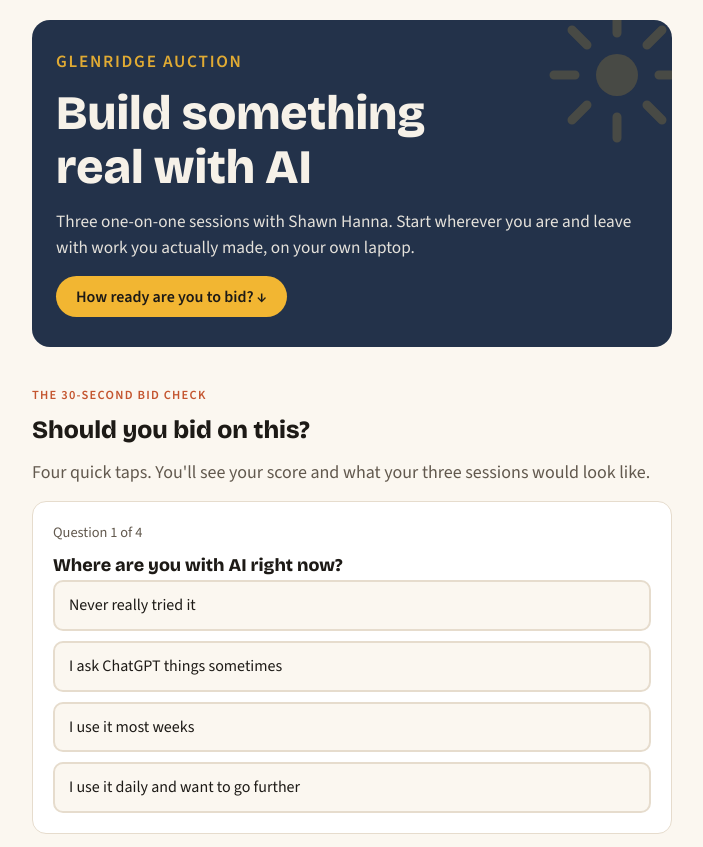
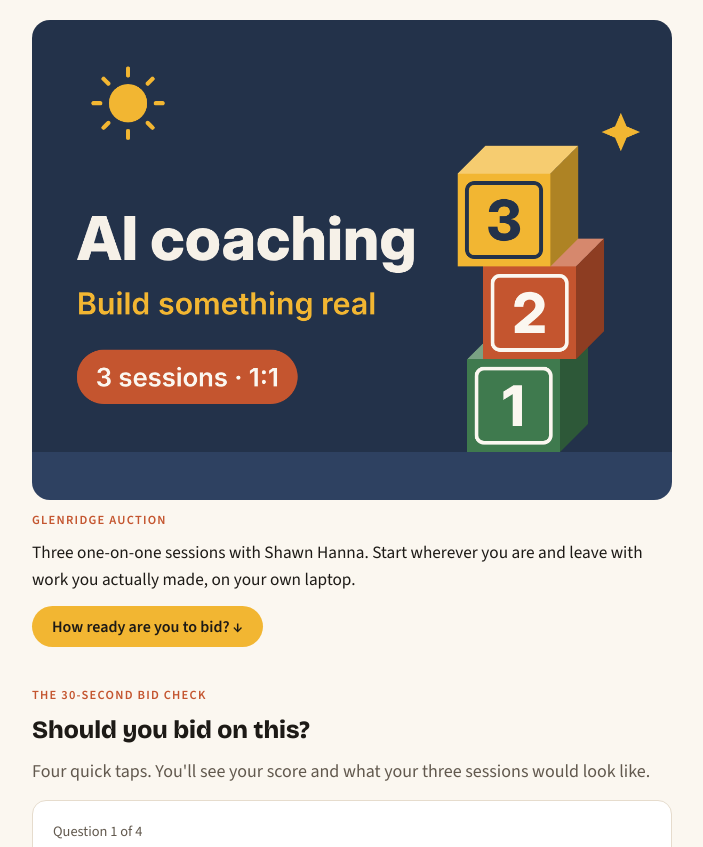
Before and after one commit to sghanna/ai, a plain HTML site: page coaching/index.html in a window 1280 px wide. Shown: the top 847 px of the page, without its empty margins (288-991 px from the left). Drawn offline with nearby package versions, Linux system fonts and the light colour scheme.

Commit message:
Add building-block cover image and link preview to coaching page
Co-Authored-By: Claude Opus 5.5 <noreply@anthropic.com>
Claude-Session: https://claude.ai/code/session_01Rmd1NMrfMHXiCmwASJwqiF

```diff
--- a/coaching/index.html
+++ b/coaching/index.html
@@ -4,6 +4,13 @@
 <meta charset="utf-8">
 <meta name="viewport" content="width=device-width,initial-scale=1">
 <title>AI Coaching with Shawn Hanna</title>
+<meta name="description" content="Three one-on-one AI coaching sessions with Shawn Hanna. Leave with something real you built yourself.">
+<meta property="og:title" content="AI coaching with Shawn Hanna: Build something real">
+<meta property="og:description" content="Three one-on-one sessions. Start wherever you are and leave with work you actually made.">
+<meta property="og:image" content="https://sghanna.github.io/ai/coaching/cover.png">
+<meta property="og:image:width" content="1200"><meta property="og:image:height" content="900">
+<meta property="og:url" content="https://sghanna.github.io/ai/coaching/">
+<meta name="twitter:card" content="summary_large_image">
 <link rel="preconnect" href="https://fonts.googleapis.com">
 <link rel="stylesheet" href="https://fonts.googleapis.com/css2?family=Bricolage+Grotesque:opsz,wght@12..96,600;12..96,800&family=Source+Sans+3:wght@400;600&display=swap">
 <style>
@@ -35,6 +42,10 @@ section{display:grid;gap:14px}
 .hero .label{color:var(--sun)}
 .hero p{opacity:.92;font-size:1.08rem}
 .hero svg{position:absolute;right:-20px;top:-20px;width:150px;opacity:.18}
+.top{display:grid;gap:12px}
+.top img{width:100%;height:auto;border-radius:18px;display:block}
+.top .lede{font-size:1.08rem}
+.sr-only{position:absolute;width:1px;height:1px;overflow:hidden;clip:rect(0 0 0 0);white-space:nowrap}
 .cta{display:inline-block;justify-self:start;background:var(--sun);color:#1d1a16;font:700 1rem var(--body);text-decoration:none;border-radius:999px;padding:10px 20px}
 .card{background:var(--surface);border:1px solid var(--line);border-radius:14px;padding:20px;display:grid;gap:10px}
 /* quiz */
@@ -77,11 +88,11 @@ ul.list{margin:0;padding-left:1.2rem;display:grid;gap:6px}
 <body>
 <main>
 
-<header class="hero">
-  <svg viewBox="0 0 100 100" aria-hidden="true"><g fill="#f2b632"><circle cx="50" cy="50" r="14"/><g stroke="#f2b632" stroke-width="6" stroke-linecap="round"><path d="M50 8v14M50 78v14M8 50h14M78 50h14M20 20l10 10M70 70l10 10M80 20L70 30M30 70L20 80"/></g></g></svg>
+<header class="top">
+  <h1 class="sr-only">Build something real with AI</h1>
+  <img src="cover.png" width="1200" height="900" alt="AI coaching: build something real. Three one-on-one sessions, shown as a tower of building blocks numbered 1, 2 and 3.">
   <p class="label">Glenridge Auction</p>
-  <h1>Build something real with AI</h1>
-  <p>Three one-on-one sessions with Shawn Hanna. Start wherever you are and leave with work you actually made, on your own laptop.</p>
+  <p class="lede">Three one-on-one sessions with Shawn Hanna. Start wherever you are and leave with work you actually made, on your own laptop.</p>
   <a class="cta" href="#quiz">How ready are you to bid? &darr;</a>
 </header>
 
```
Also changed, not shown: coaching/cover.png (added).
